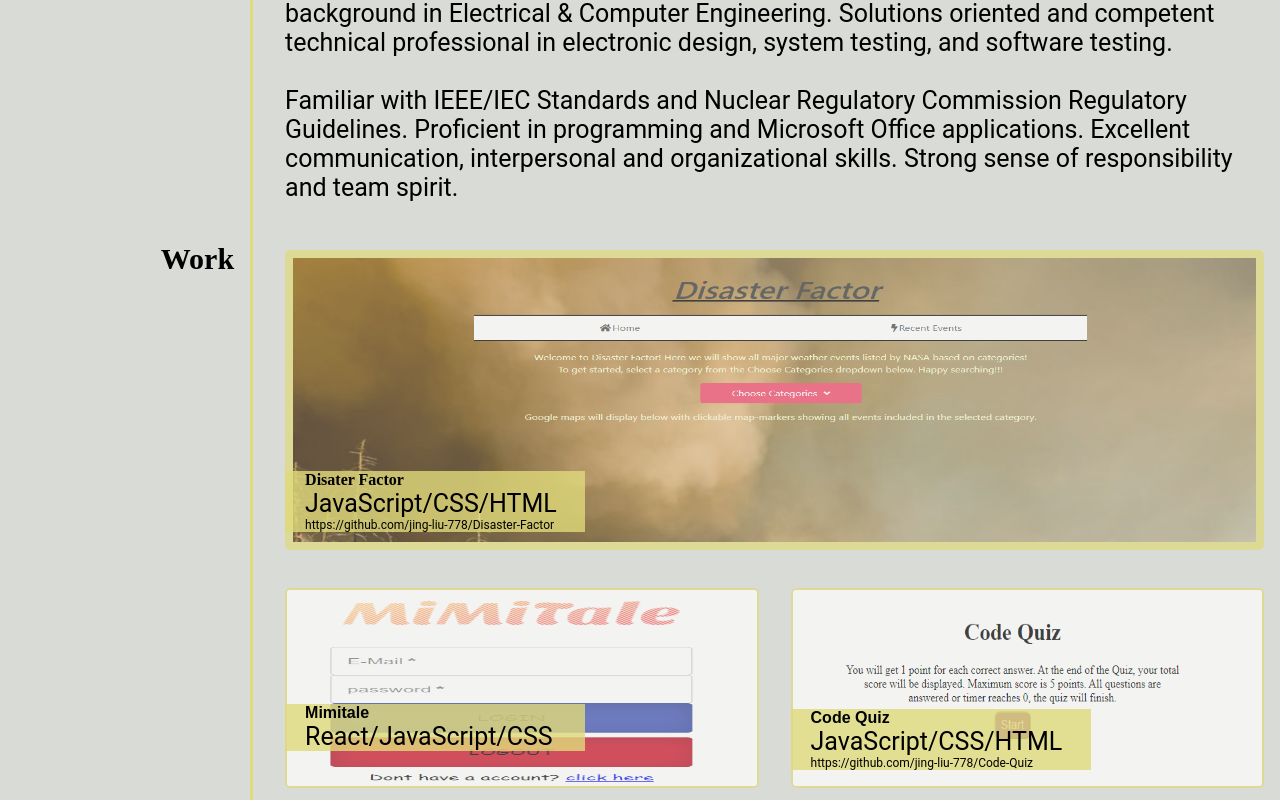
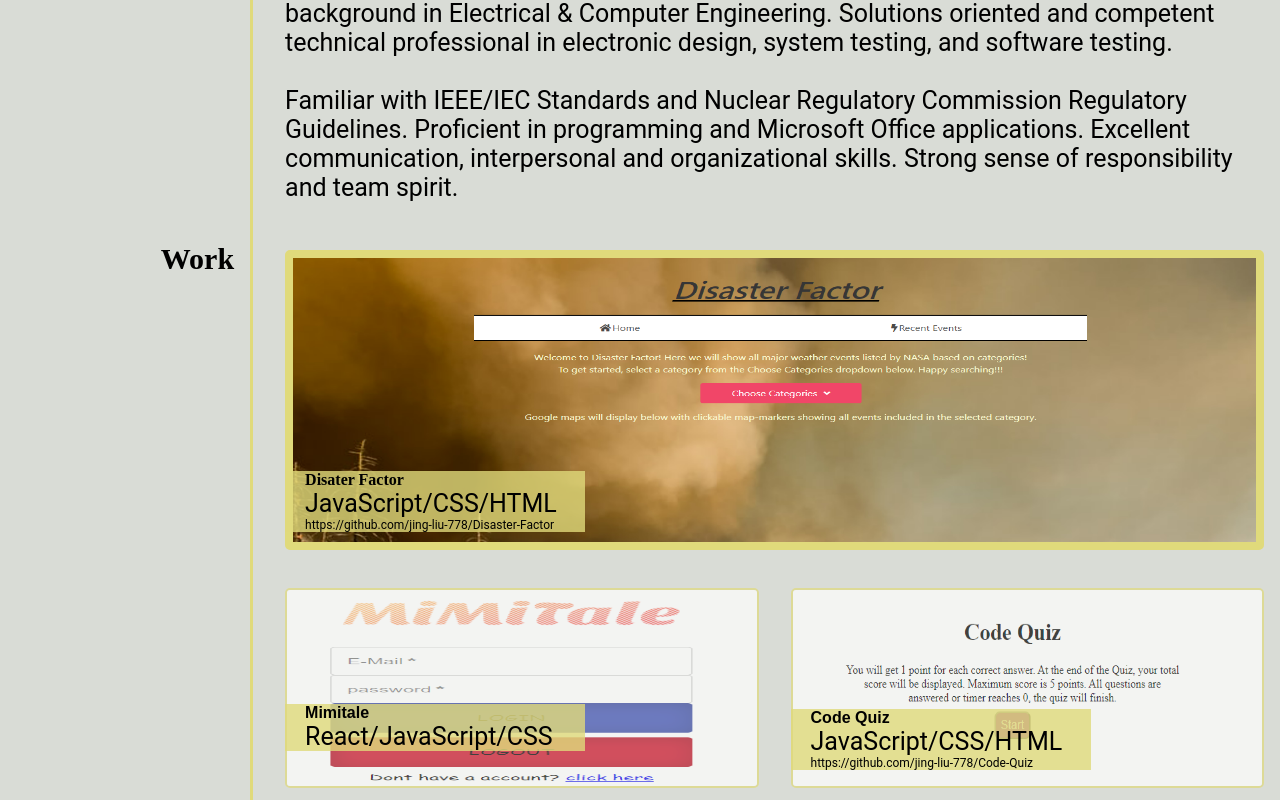
Before and after one commit to jing-liu-778/JingLiuPortfolio, a plain HTML site: page index.html in a window 1280 px wide. In both pictures the pointer is over the picture 774 px from the left and 1354 px from the top of the page. Shown: the part 954-1754 px from the top of the page. Drawn offline with Linux system fonts and the light colour scheme.

Commit message:
add image opacity

```diff
--- a/assets/css/style.css
+++ b/assets/css/style.css
@@ -169,8 +169,9 @@ a:link, a:visited {
     margin-left: 5px;
 }
 /* when mouse move to each project picture, the picture getting bigger */
-.container:hover, .projectImage1:hover {
+.container:hover, .projectImage1:hover, .linkImage:hover {
     border:  8px solid var(--yellow);
+    opacity: 1;
 }
 .footer-space {
     margin-bottom: 48px;
@@ -227,6 +228,7 @@ a:link, a:visited {
     nav {
       flex-direction: column;
     }
+
     .project-name,
     .contact-link{
         display: flex;
```
Also changed, not shown: 1 other file.
